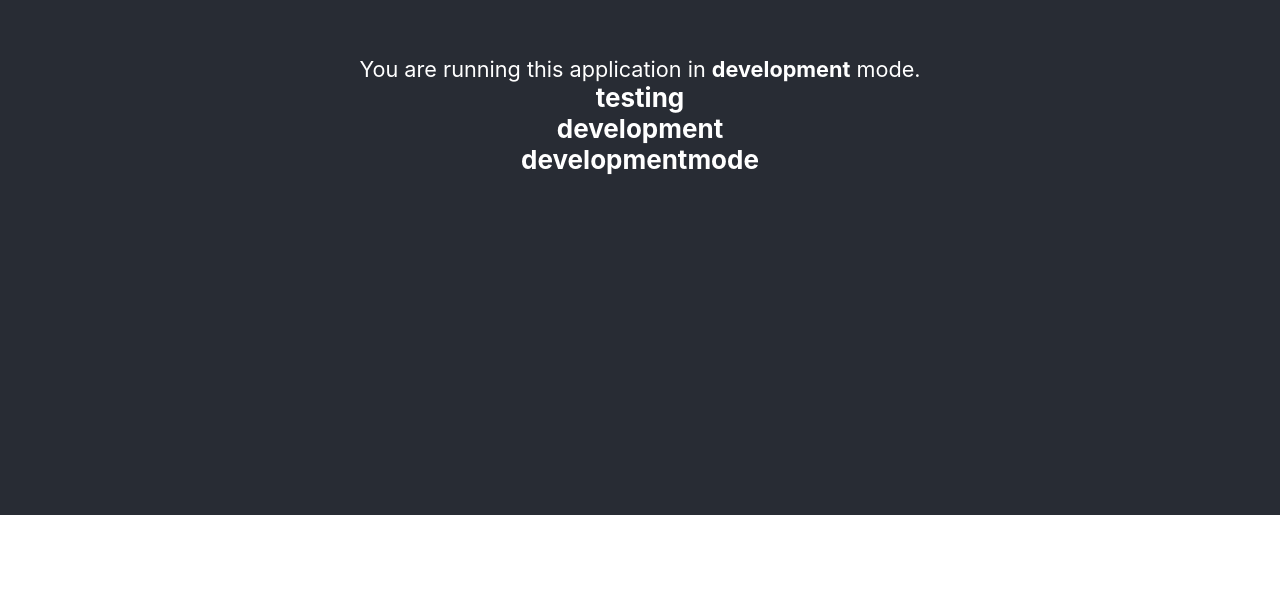
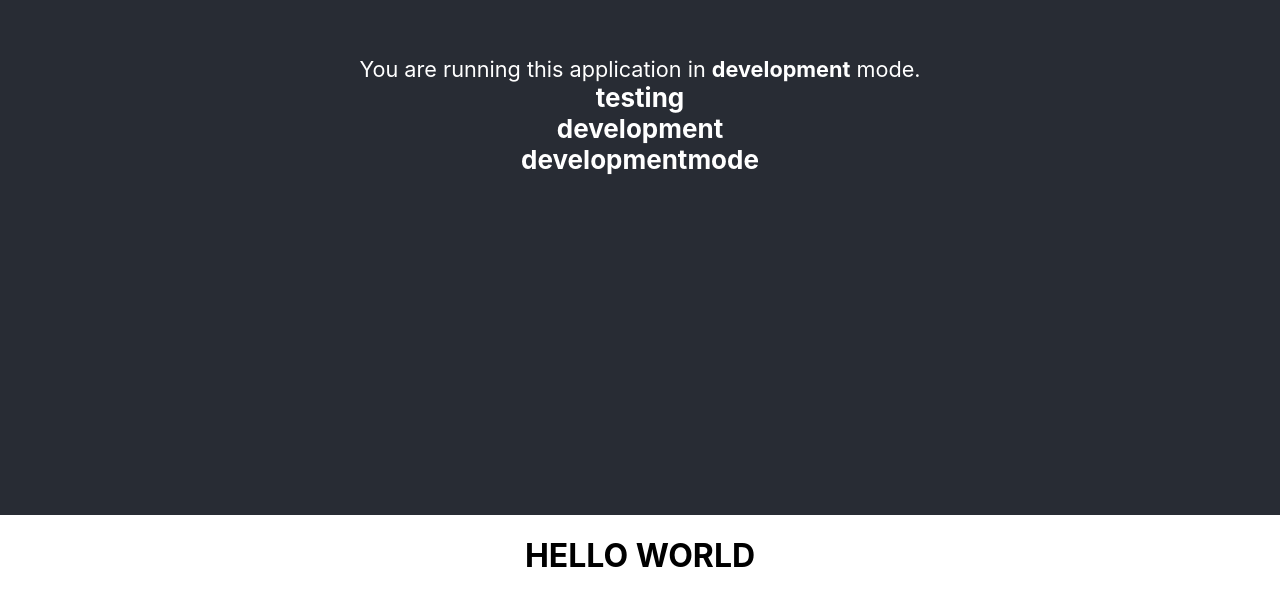
Before and after one commit to keerthanapalepu/test-deployment, a React (Create React App) app: page / in a window 1280 px wide. Shown: the part 285-882 px from the top of the page. Before the commit the page ends 800 px from the top, so only its background shows below. Built offline with nearby package versions, Linux system fonts and the light colour scheme.

Commit message:
dev changed

```diff
--- a/src/App.js
+++ b/src/App.js
@@ -14,6 +14,7 @@ function App() {
       </form>
       <b>{process.env.NODE_ENV === "development"? process.env.REACT_APP_DEVELOPMENT : process.env.REACT_APP_PRODUCTION}</b>
       </header>
+      <h1>HELLO WORLD</h1>
     </div>
   );
 }
```
